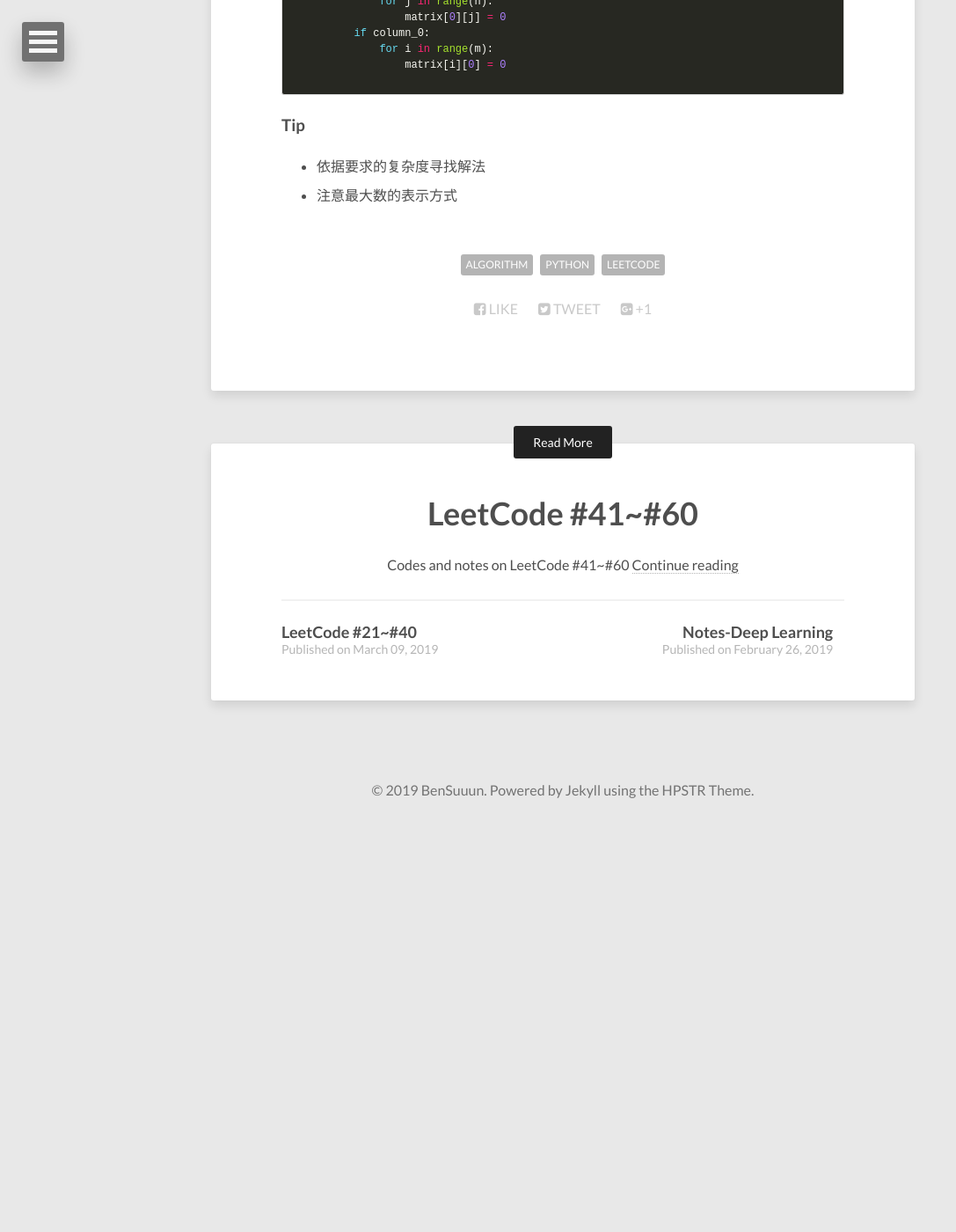
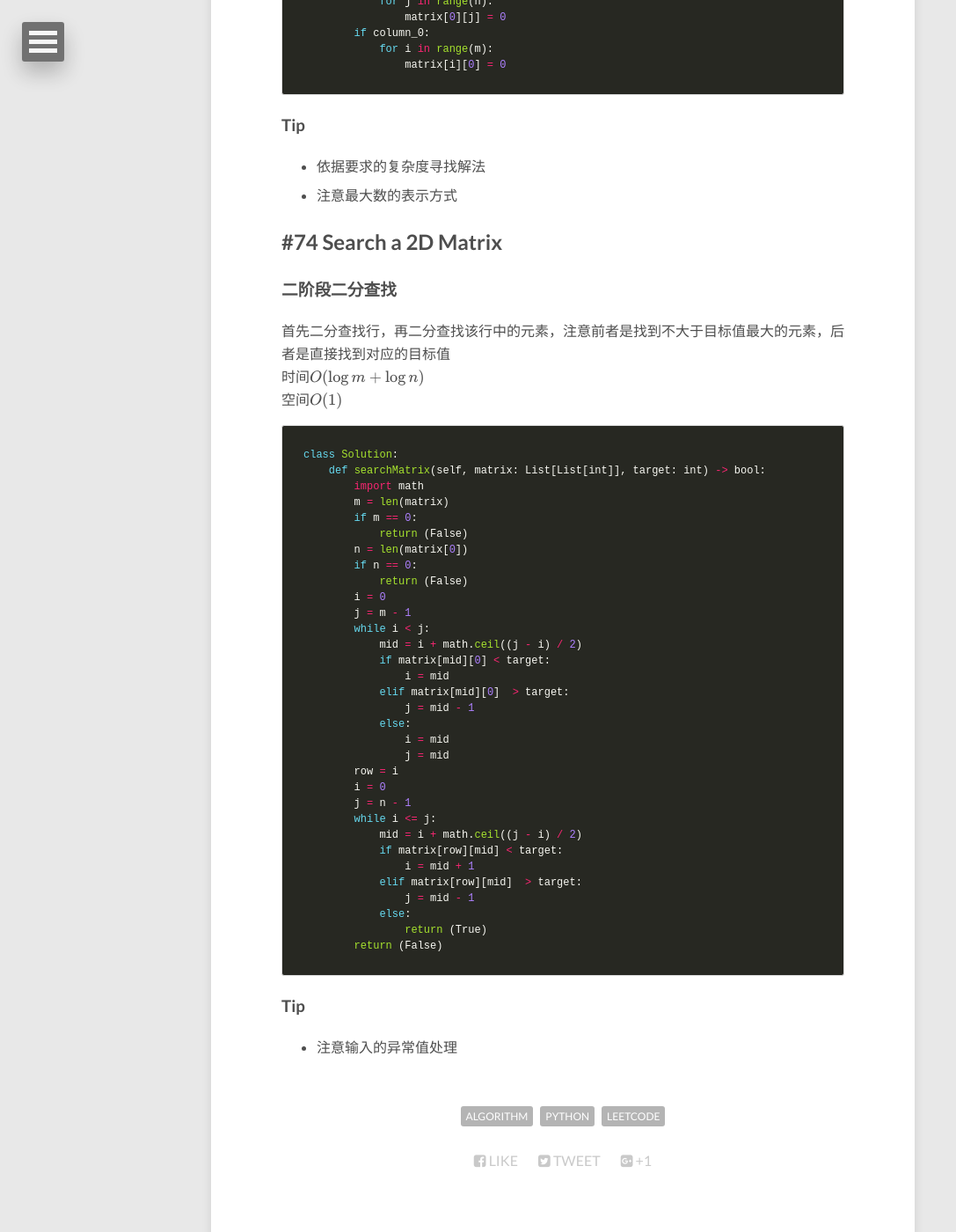
Before and after one commit to Wangbin-Sun/wangbin-sun.github.io, a Jekyll site: the page built from _posts/2019-04-18-leetcode-61-to-80.md, in a window 1280 px wide and 1400 px high, scrolled down 10385 px. Shown: the whole window at 88% size, without its empty margins (0-1087 px from the left). Built offline with Jekyll 4.4.1, drawn with Linux system fonts in a browser that asks for light colours; nearby versions of some CDN libraries; formulas are drawn with MathJax 3; before the commit the page ends 11324 px from its top, so only the background shows below that.

Commit message:
Update Leetcode to #74

````diff
--- a/_posts/2019-04-18-leetcode-61-to-80.md
+++ b/_posts/2019-04-18-leetcode-61-to-80.md
@@ -450,3 +450,47 @@ class Solution:
 ### Tip
 * 依据要求的复杂度寻找解法
 * 注意最大数的表示方式
+
+## #74 Search a 2D Matrix
+
+### 二阶段二分查找
+首先二分查找行，再二分查找该行中的元素，注意前者是找到不大于目标值最大的元素，后者是直接找到对应的目标值
+时间$O(\log m + \log n)$
+空间$O(1)$
+```python
+class Solution:
+    def searchMatrix(self, matrix: List[List[int]], target: int) -> bool:
+        import math
+        m = len(matrix)
+        if m == 0:
+            return (False)
+        n = len(matrix[0])
+        if n == 0:
+            return (False)
+        i = 0
+        j = m - 1
+        while i < j:
+            mid = i + math.ceil((j - i) / 2)
+            if matrix[mid][0] < target:
+                i = mid
+            elif matrix[mid][0]  > target:
+                j = mid - 1
+            else:
+                i = mid
+                j = mid
+        row = i
+        i = 0
+        j = n - 1
+        while i <= j:
+            mid = i + math.ceil((j - i) / 2)
+            if matrix[row][mid] < target:
+                i = mid + 1
+            elif matrix[row][mid]  > target:
+                j = mid - 1
+            else:
+                return (True)
+        return (False)
+```
+
+### Tip
+* 注意输入的异常值处理
````
